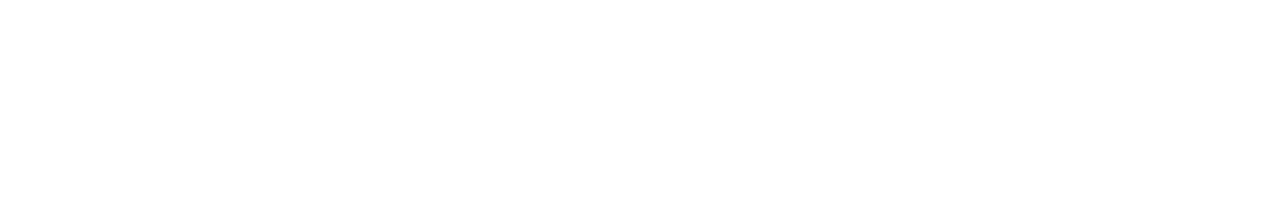
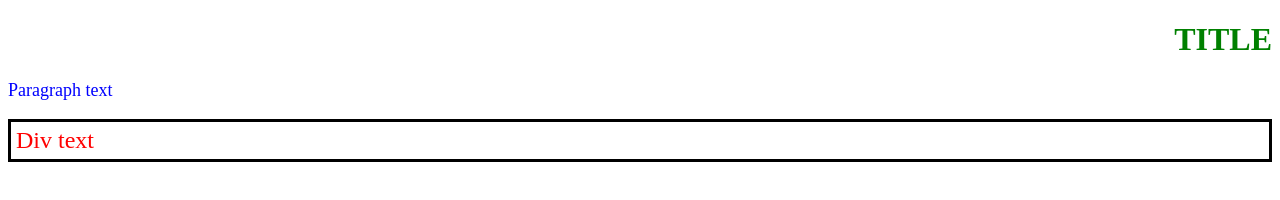
Before and after one commit to K1ngHandy/Determine-Which-Conflicting-Styles-Win, a plain HTML site: page index (solution).html in a window 1280 px wide. Drawn offline with Linux system fonts and the light colour scheme.

Commit message:
Removed original instructions which were conflicting with the code. Added explanation for each solution.

```diff
--- a/index (solution).html
+++ b/index (solution).html
@@ -1,14 +1,61 @@
 <!DOCTYPE html>
+
+<!--
+  This practice will revisit some simple CSS styling, while reinforcing the following cascade rules: target, origin, importance and order of appearance.
+-->
+
 <html>
-
-<body>
-  <script>
-    /*
-    DIRECTIONS: Below are solutions to all the practice problems for this learning objective.  You can try each solution by copying it into your "index.html" file and clicking "Run".
-    */
-
-  </script>
-
-</body>
-
+  <head>
+    <style>
+      div {
+        border: 3px solid black;
+        padding: 5px;
+      }
+      h1 {
+        text-align: center !important;
+      }
+      /* PROBLEM 1
+      Although not explicit in this code, the browser has set a default font size for paragraphs. Add a CSS declaration to change it to 24px.
+      */
+      /* ANSWER: We just need to target 'p' */
+      p {
+        font-size: 24px;
+      }
+      /* PROBLEM 2
+      Now, without deleting the previous declaration, how can you change the paragraph font size to 18px and change its color to blue?
+      */
+      /* ANSWER: Target 'p' again to override it, since this will come after the first declaration. */
+      p {
+        font-size: 18px;
+        color: blue;
+      }
+      /* PROBLEM 3
+      Without deleting previous declarations, how can you change the div text size to 24px and change its color to red?
+      */
+      /* ANSWER: We just need to target 'div' since there are no conflicts with 'p' */
+      div {
+        font-size: 24px;
+        color: red;
+      }
+      /* PROBLEM 4
+      Now, without deleting previous dclarations, change the h1 color to green.
+      */
+      /* ANSWER: We just need to target 'h1' since there are no conflicts */
+      h1 {
+        color: green;
+      }
+      /* PROBLEM 5 (DEBUGGING)
+      Somehow we are unable to change the h1 text aligment to right. Why? What can you do below to fix that?
+      */
+      /* ANSWER: There's a previous declaration setting text-align: center as important. The only solution is to override it with another important. */
+      h1 {
+        text-align: right !important;
+      }
+    </style>
+  </head>
+  <body>
+    <h1>TITLE</h1>
+    <p>Paragraph text</p>
+    <div>Div text</div>
+  </body>
 </html>
```
Also changed, not shown: index.html (+43 -38 lines).
